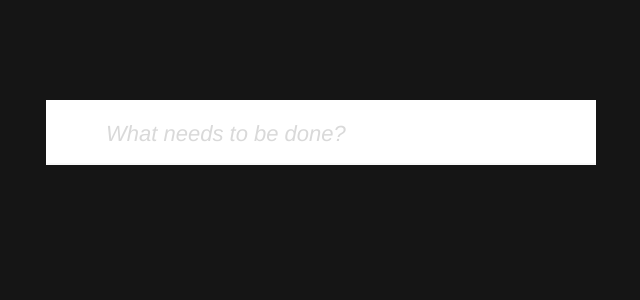
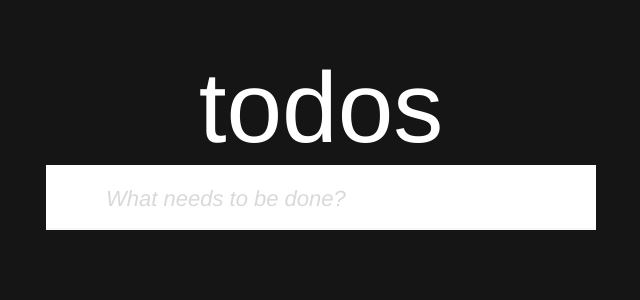
Before and after one commit to alexander-latyshev/todomvc-rtk, a React (Create React App) app: page / in a window 1280 px wide. Shown: the top 300 px of the page, without its empty margins (319-959 px from the left). Built offline with nearby package versions, Linux system fonts and the light colour scheme.

Commit message:
Add stylization for pagination links

```diff
--- a/src/App.css
+++ b/src/App.css
@@ -4,5 +4,14 @@
   width: 550px;
   position: relative;
   margin: 0 auto;
-  margin-top: 100px;
+  margin-top: 50px;
 }
+.todos h1 {
+  color: white;
+  font: 100px "Helvetica Neue", Helvetica, Arial, sans-serif;
+  font-size: 100px;
+  font-weight: 100;
+  text-align: center;
+  margin: 0;
+  user-select: none;
+}
--- a/src/App.js
+++ b/src/App.js
@@ -9,6 +9,7 @@ const App = () => {
 
   return (
     <div className="todos">
+      <h1>todos</h1>
       <Header />
       <Main router={{ location }} />
       <Footer router={{ location }} />
--- a/src/fitlerButton/fitlerButton.css
+++ b/src/fitlerButton/fitlerButton.css
@@ -3,12 +3,12 @@
   text-decoration: none;
   color: #777;
 }
-.filter-btn:hover {
-  color: red;
+.filter-btn_active {
+  border: 1px solid rgba(175, 47, 47, 0.3);
+  border-radius: 3px;
+  text-decoration: none;
 }
-.filter-btn:active {
-    color: blue;
+.footer__pagination-links li a {
+  padding: 3px 7px;
+  text-decoration: none;
 }
-li {
-text-decoration: none;
-}
--- a/src/fitlerButton/fitlerButton.js
+++ b/src/fitlerButton/fitlerButton.js
@@ -1,11 +1,18 @@
 import React from "react";
 import "./fitlerButton.css";
 import { Link } from "react-router-dom";
+import classNames from "classnames";
 
 function FilterButton(props) {
+  const isAcitveLink = props.router.location.pathname === props.path;
   return (
     <li>
-      <Link className="filter-btn" to={props.to}>
+      <Link
+        className={classNames("filter-btn", {
+          "filter-btn_active": isAcitveLink,
+        })}
+        to={props.path}
+      >
         {props.name}
       </Link>
     </li>
--- a/src/footer/footer.css
+++ b/src/footer/footer.css
@@ -8,6 +8,7 @@
   margin: 0;
   padding: 10px 15px;
   color: #777;
+  user-select: none;
 }
 .footer:before {
   content: "";
@@ -22,7 +23,7 @@
     0 17px 2px -6px rgb(0 0 0 / 20%);
 }
 .footer__pagination-links {
-  width: 160px;
+  width: 180px;
   display: flex;
   justify-content: space-between;
   list-style-type: none;
--- a/src/footer/footer.js
+++ b/src/footer/footer.js
@@ -10,19 +10,18 @@ function Footer(props) {
   const uncompletedTodos = todoList.filter((todo) => {
     return todo.isCompleted === false;
   });
-  console.log(props.router.location.pathname);
   if (todoList.length > 0) {
     return (
       <footer className="footer">
         <article>
           {`${uncompletedTodos.length} item`}
-          {todoList.length > 0 ? "s left" : "left"}
+          {uncompletedTodos.length === 1 ? " left" : "s left"}
         </article>
 
         <ul className="footer__pagination-links">
-          <FilterButton name="All" to="/" />
-          <FilterButton name="Active" to="/active" />
-          <FilterButton name="Completed" to="/completed" />
+          <FilterButton name="All" path="/" router={props.router}/>
+          <FilterButton name="Active" path="/active" router={props.router}/>
+          <FilterButton name="Completed" path="/completed" router={props.router}/>
         </ul>
         <button
           className="footer__clear-button"
--- a/src/header/header.js
+++ b/src/header/header.js
@@ -17,6 +17,7 @@ const Header = () => {
       title: event.target.value,
       id: performance.now() * 1000,
       isCompleted: false,
+      isEditing: false,
     };
 
     if (event.code !== "Enter" || event.target.value === "") {
```
